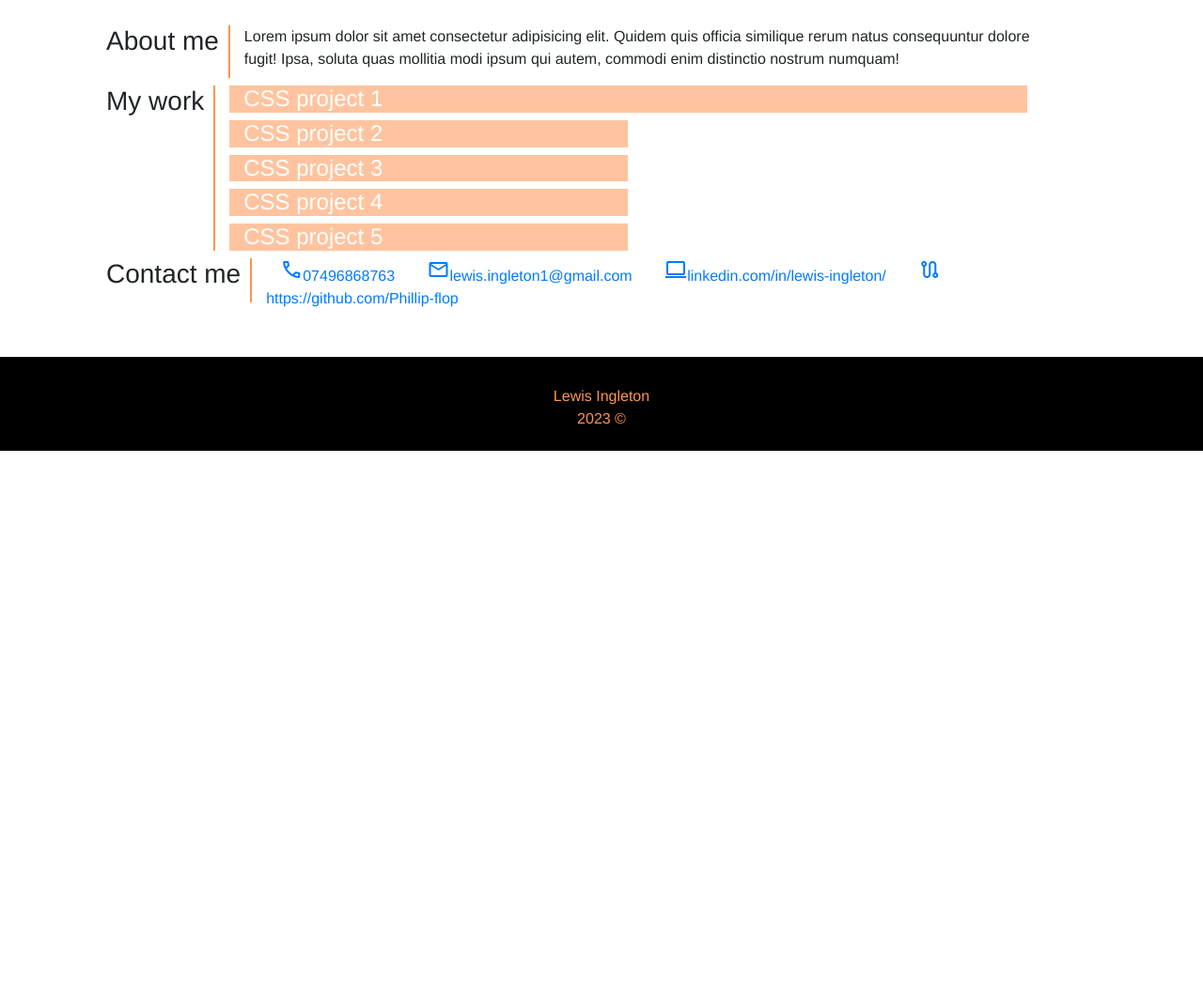
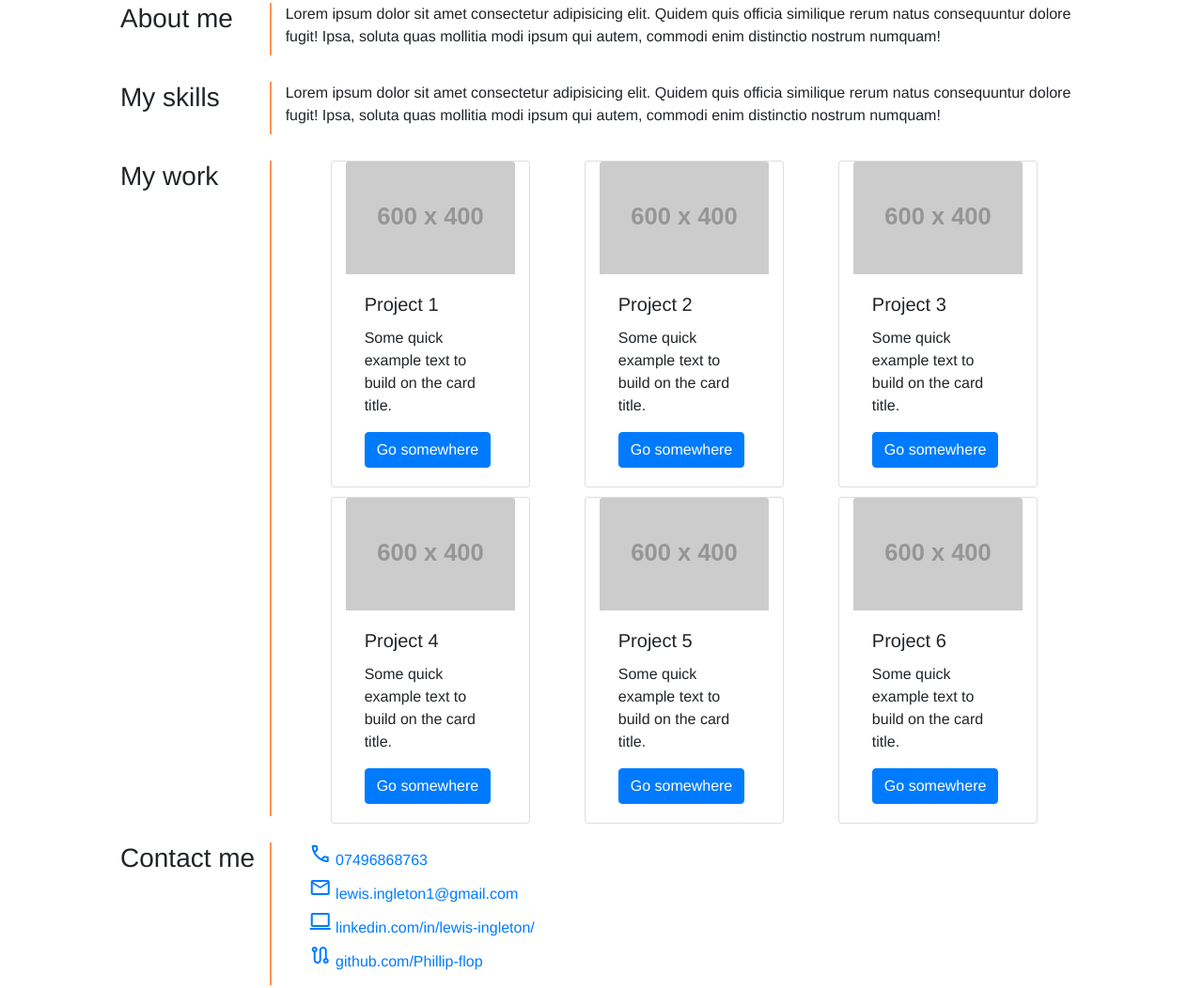
Before and after one commit to Phillip-flop/Bootstrap-Portfolio, a plain HTML site: page index.html in a window 1280 px wide. Shown: the part 259-1311 px from the top of the page at 94% size. Before the commit the page ends 800 px from the top, so only its background shows below. Drawn offline with nearby package versions, Linux system fonts and the light colour scheme; placeholder pictures from the web are drawn by us.

Commit message:
Cards added / grid fixed

```diff
--- a/assets/style.css
+++ b/assets/style.css
@@ -9,6 +9,8 @@ body {
     width: 100%;
     height: 100%;
     font-family: 'Hind-Regular', 'Helvetica', 'Arial', 'sans-serif';
+    margin: 0px;
+    padding: 0px;
 }
 
 /* --- Nav bar --- */
@@ -16,21 +18,22 @@ body {
 
 /* --- Jumbotron / hero --- */
 
-.jumbotron {
-    text-align: center;
-    background-image: ;
-}
+.jumbotron {}
 
 /* --- Grid section ---*/
 
-
-.mainContainer {
+#mainWrapper {
     width: 80%;
     margin: auto;
     max-width: 1200px;
 }
 
-/* .mainContainer * {
+.sectionContainer {
+    margin-bottom: 20px;
+}
+
+
+/* #mainWrapper * {
     border: red solid 1px;
 } */
 
@@ -38,7 +41,10 @@ body {
     border-right: rgba(255, 148, 81) solid 2px;
     text-align: left;
     padding-right: 10px;
+    width: 100px;
 }
+
+
 
 /* --- About me ---*/
 
@@ -46,9 +52,16 @@ body {
 
 /* --- My work ---*/
 
+
+
 #workAside {}
 
-#workBlocks {}
+#workBlocks {
+    gap: 10px;
+    width: 100%;
+    margin: auto;
+    justify-content: space-evenly;
+}
 
 #cardTitle {
     background-color: rgba(255, 148, 81, 0.55);
@@ -56,9 +69,17 @@ body {
 }
 
 
+
 /* --- Contact me ---*/
 
+#contact a:hover {
+    color: #ff7a7a;
+}
 
+#contactEG1 li {
+    list-style: none;
+    padding-bottom: 5px;
+}
 
 /* -- Footer --*/
 
@@ -76,3 +97,26 @@ footer p {
     margin: 0px;
     top: 30%;
 }
+
+
+/* -- Media queries -- */
+
+/* -- Mobile -- */
+
+@media only screen and (max-width: 425px) {
+    .aside {
+        border-bottom: rgba(255, 148, 81) solid 2px;
+        border-right: none;
+        margin-bottom: 15px;
+        padding-bottom: 10px;
+
+    }
+
+}
+
+/* -- Tablet --  */
+
+@media only screen and (max-width: 768px) {
+
+
+}
--- a/index.html
+++ b/index.html
@@ -13,7 +13,7 @@
 
     <!-- Custom fonts for this template -->
     <link href="/fonts/Hind-Regular.ttf" rel="stylesheet">
-    <link href="/fonts/Hind-Bold.ttf" rel="stylesheet">`
+    <link href="/fonts/Hind-Bold.ttf" rel="stylesheet">
     <link href="/fonts/Hind-Light.ttf" rel="stylesheet">
     <link href="/fonts/Hind-Medium.ttf" rel="stylesheet">
     <link href="/fonts/Hind-SemiBold.ttf" rel="stylesheet">
@@ -30,9 +30,7 @@
 </head>
 
 <body>
-
     <!-- Nav -->
-
     <nav class="navbar navbar-expand-lg navbar-light bg-light">
         <a class="navbar-brand" href="#">Lewis Ingleton portfolio</a>
         <button class="navbar-toggler" type="button" data-toggle="collapse" data-target="#navbarText"
@@ -68,29 +66,88 @@
 
     <!-- About me -->
 
-    <section class="mainContainer">
-        <div class="AMcontainer">
+    <section id="mainWrapper">
+        <div class="sectionContainer">
             <!-- Stack the columns on mobile by making one full-width and the other half-width -->
             <div class="row">
-                <h3 class="aside" class="col-12 col-md-3 col-lg-2">About me</h3>
+                <h3 class="col-12 col-md-3 col-lg-2 aside">About me</h3>
                 <p class="col-12 col-md-9 col-lg-10">Lorem ipsum dolor sit amet consectetur adipisicing elit. Quidem
                     quis officia similique rerum natus consequuntur dolore fugit! Ipsa, soluta quas mollitia modi ipsum
                     qui autem, commodi enim distinctio nostrum numquam!</p>
             </div>
         </div>
 
+        <!-- Skills -->
+
+        <div class="sectionContainer">
+            <!-- Stack the columns on mobile by making one full-width and the other half-width -->
+            <div class="row">
+                <h3 class="col-12 col-md-3 col-lg-2 aside">My skills</h3>
+                <p class="col-12 col-md-9 col-lg-10">Lorem ipsum dolor sit amet consectetur adipisicing elit. Quidem
+                    quis officia similique rerum natus consequuntur dolore fugit! Ipsa, soluta quas mollitia modi ipsum
+                    qui autem, commodi enim distinctio nostrum numquam!</p>
+            </div>
+        </div>
+
+
         <!-- My work -->
 
-        <div class="MWcontainer">
+        <div class="sectionContainer">
             <!-- Stack the columns on mobile by making one full-width and the other half-width -->
             <div class="row">
-                <h3 class="aside" class="col-12 col-md-3 col-lg-2">My work</h3>
-                <div id="workBlocks" class="col-12 col-md-9 col-lg-10">
-                    <h4 id="cardTitle" class="col-12 col-md-12 col-lg-12">CSS project 1</h4>
-                    <h4 id="cardTitle" class="col-12 col-md-6 col-lg-6">CSS project 2</h4>
-                    <h4 id="cardTitle" class="col-12 col-md-6 col-lg-6">CSS project 3</h4>
-                    <h4 id="cardTitle" class="col-12 col-md-6 col-lg-6">CSS project 4</h4>
-                    <h4 id="cardTitle" class="col-12 col-md-6 col-lg-6">CSS project 5</h4>
+                <h3 class="col-12 col-md-3 col-lg-2 aside">My work</h3>
+                <div id="workBlocks" class="col-12 col-md-9 col-lg-10 row">
+
+                    <div class="card col-12 col-md-5 col-lg-3" style="width: 18rem;">
+                        <img src="https://placehold.co/600x400" alt="Placeholder" class="card-img-top" alt="...">
+                        <div class="card-body">
+                            <h5 class="card-title">Project 1</h5>
+                            <p class="card-text">Some quick example text to build on the card title.</p>
+                            <a href="#" class="btn btn-primary">Go somewhere</a>
+                        </div>
+                    </div>
+
+                    <div class="card col-12 col-md-5 col-lg-3" style="width: 18rem;">
+                        <img src="https://placehold.co/600x400" alt="Placeholder" class="card-img-top" alt="...">
+                        <div class="card-body">
+                            <h5 class="card-title">Project 2</h5>
+                            <p class="card-text">Some quick example text to build on the card title.</p>
+                            <a href="#" class="btn btn-primary">Go somewhere</a>
+                        </div>
+                    </div>
+                    <div class="card col-12 col-md-5 col-lg-3" style="width: 18rem;">
+                        <img src="https://placehold.co/600x400" alt="Placeholder" class="card-img-top" alt="...">
+                        <div class="card-body">
+                            <h5 class="card-title">Project 3</h5>
+                            <p class="card-text">Some quick example text to build on the card title.</p>
+                            <a href="#" class="btn btn-primary">Go somewhere</a>
+                        </div>
+                    </div>
+                    <div class="card col-12 col-md-5 col-lg-3" style="width: 18rem;">
+                        <img src="https://placehold.co/600x400" alt="Placeholder" class="card-img-top" alt="...">
+                        <div class="card-body">
+                            <h5 class="card-title">Project 4</h5>
+                            <p class="card-text">Some quick example text to build on the card title.</p>
+                            <a href="#" class="btn btn-primary">Go somewhere</a>
+                        </div>
+                    </div>
+                    <div class="card col-12 col-md-5 col-lg-3" style="width: 18rem;">
+                        <img src="https://placehold.co/600x400" alt="Placeholder" class="card-img-top" alt="...">
+                        <div class="card-body">
+                            <h5 class="card-title">Project 5</h5>
+                            <p class="card-text">Some quick example text to build on the card title.</p>
+                            <a href="#" class="btn btn-primary">Go somewhere</a>
+                        </div>
+                    </div>
+                    <div class="card col-12 col-md-5 col-lg-3" style="width: 18rem;">
+                        <img src="https://placehold.co/600x400" alt="Placeholder" class="card-img-top" alt="...">
+                        <div class="card-body">
+                            <h5 class="card-title">Project 6</h5>
+                            <p class="card-text">Some quick example text to build on the card title.</p>
+                            <a href="#" class="btn btn-primary">Go somewhere</a>
+                        </div>
+                    </div>
+
                 </div>
 
             </div>
@@ -98,30 +155,43 @@
 
 
         <!-- Contact me -->
-        <div class="CMcontainer">
+        <div class="sectionContainer">
             <!-- Stack the columns on mobile by making one full-width and the other half-width -->
             <div class="row">
-                <h3 class="aside" class="col-12 col-md-3 col-lg-2">Contact me</h3>
-                <div class="col-12 col-md-9 col-lg-10">
-                    <a href="tel:+447496868763" class="col-12 col-md-9 col-lg-10"><span
-                            class="material-symbols-outlined">
-                            call
-                        </span>07496868763</a>
-                    <a href="lewis.ingleton1@gmail.com" class="col-12 col-md-9 col-lg-10"><span
-                            class="material-symbols-outlined">
-                            mail
-                        </span>lewis.ingleton1@gmail.com</a>
-                    <a href="https://www.linkedin.com/in/lewis-ingleton/" target="_blank"
-                        class="col-12 col-md-9 col-lg-10"><span class="material-symbols-outlined">
-                            computer
-                        </span>linkedin.com/in/lewis-ingleton/</a>
-                    <a href="https://github.com/Phillip-flop" target="_blank" class="col-12 col-md-9 col-lg-10"><span
-                            class="material-symbols-outlined">
-                            route
-                        </span>https://github.com/Phillip-flop</a>
-                </div>
+                <h3 class="col-12 col-md-3 col-lg-2 aside">Contact me</h3>
+                <ul id="contactEG1">
 
-                <a href=""></a>
+                    <li>
+                        <a href="tel:+447496868763"><span class="material-symbols-outlined">
+                                call
+                            </span> 07496868763</a>
+
+                    </li>
+
+                    <li>
+                        <a href="lewis.ingleton1@gmail.com"><span class="material-symbols-outlined">
+                                mail
+                            </span> lewis.ingleton1@gmail.com</a>
+                    </li>
+
+                    <li>
+                        <a href="https://www.linkedin.com/in/lewis-ingleton/" target="_blank"><span
+                                class="material-symbols-outlined">
+                                computer
+                            </span> linkedin.com/in/lewis-ingleton/</a>
+                    </li>
+
+                    <li>
+                        <a href="https://github.com/Phillip-flop" target="_blank"><span
+                                class="material-symbols-outlined">
+                                route
+                            </span> github.com/Phillip-flop</a>
+                    </li>
+                </ul>
+
+
+
+
             </div>
     </section>
 
```
Also changed, not shown: 1 other file.
